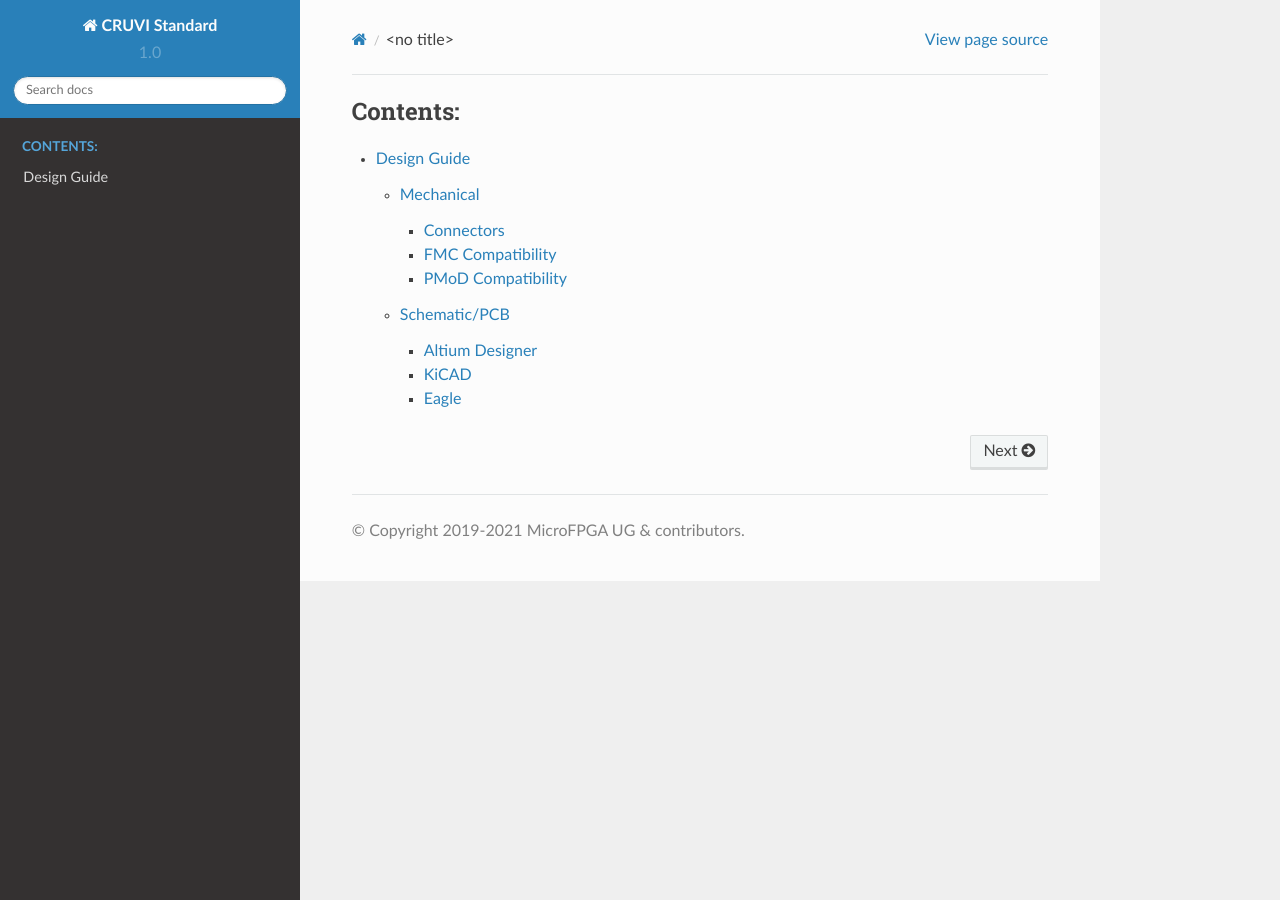
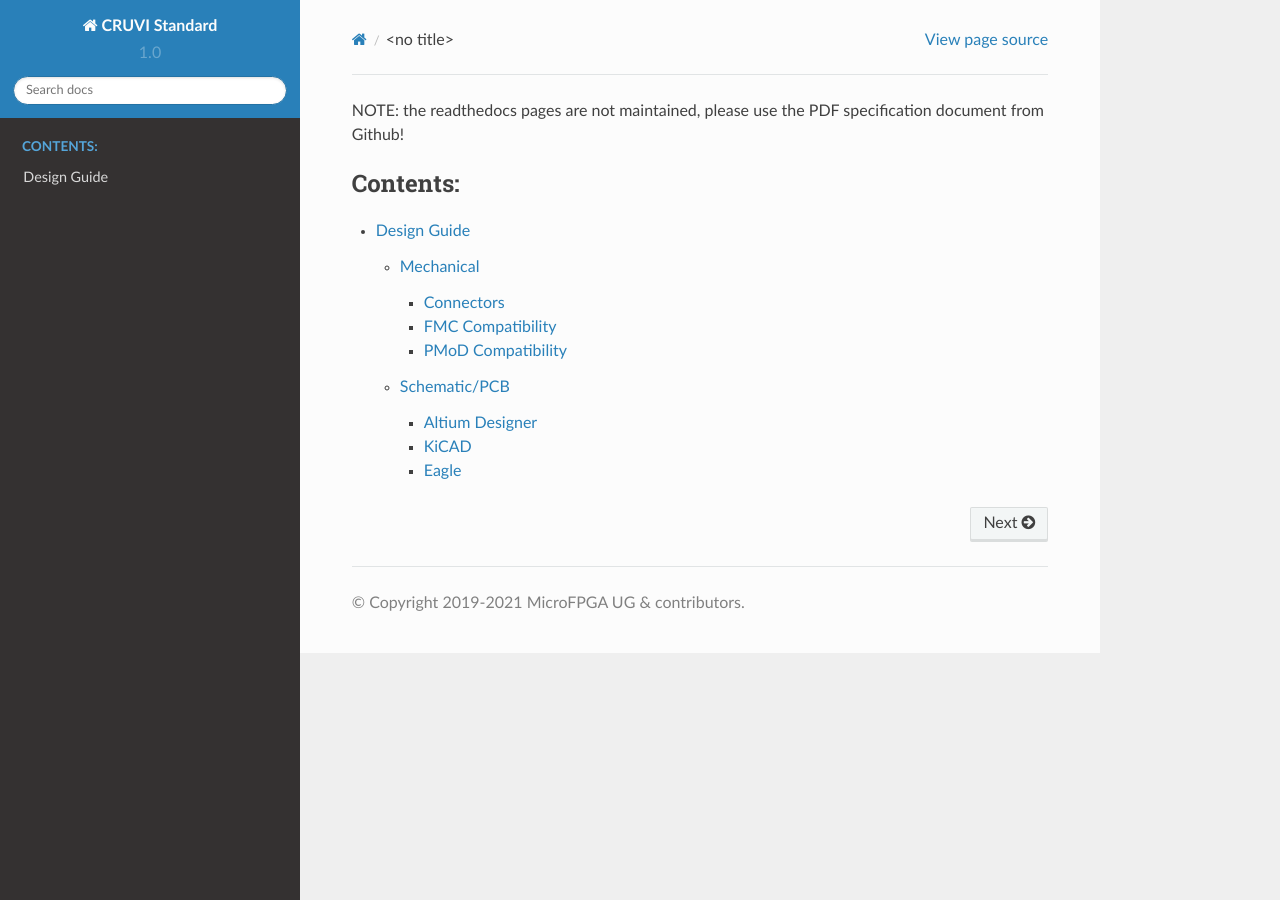
Before and after one commit to micro-FPGA/CRUVI-DOC, a Sphinx documentation site: the page built from docs/index.rst, in a window 1280 px wide. Built offline with Sphinx 7.4.7 and the Read the Docs theme 2.0.0, drawn with Linux system fonts in a browser that asks for light colours.

Commit message:
Update index.rst

```diff
--- a/docs/index.rst
+++ b/docs/index.rst
@@ -1,3 +1,6 @@
+NOTE: the readthedocs pages are not maintained, please use the PDF specification document from Github!
+
+
 .. toctree::
    :maxdepth: 3
    :caption: Contents:
```
